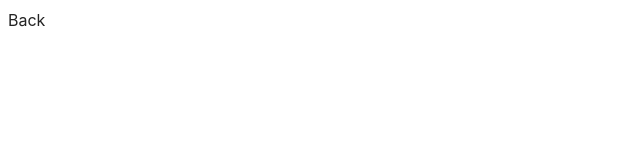
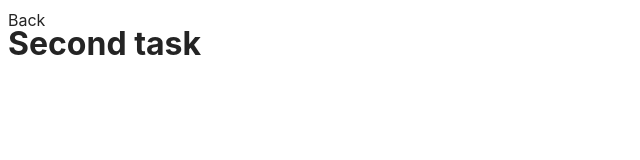
Before and after one commit to IgBovt/goit-js-hw-10, a website built with Vite: page src/2-snackbar.html in a window 1280 px wide. Shown: the whole page, without its empty margins (0-640 px from the left). Built offline with nearby package versions, Linux system fonts and the light colour scheme.

Commit message:
Add second markup

```diff
--- a/src/2-snackbar.html
+++ b/src/2-snackbar.html
@@ -8,5 +8,6 @@
   </head>
   <body>
     <a href="./index.html">Back</a>
+    <h1>Second task</h1>
   </body>
 </html>
```
